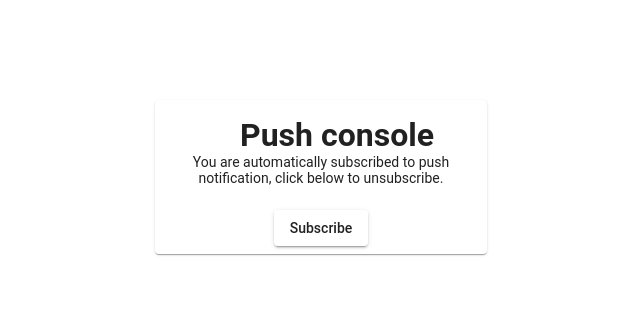
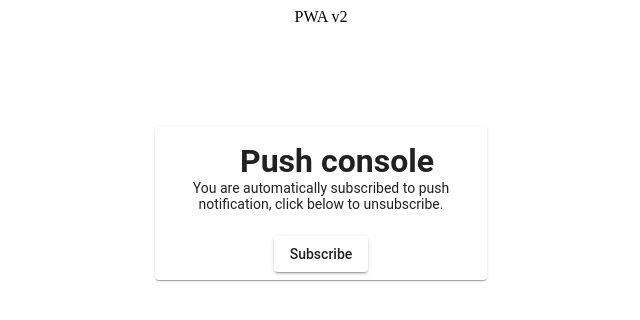
Before and after one commit to gioboa/angular-pwa, an Angular app: page / in a window 1280 px wide. Shown: the top 320 px of the page, without its empty margins (319-959 px from the left). Built offline with nearby package versions, Linux system fonts and the light colour scheme.

Commit message:
add label v2

```diff
--- a/src/app/app.component.html
+++ b/src/app/app.component.html
@@ -1,3 +1,4 @@
 <div style="text-align:center">
+  PWA v2
   <app-control-push></app-control-push>
 </div>
```
